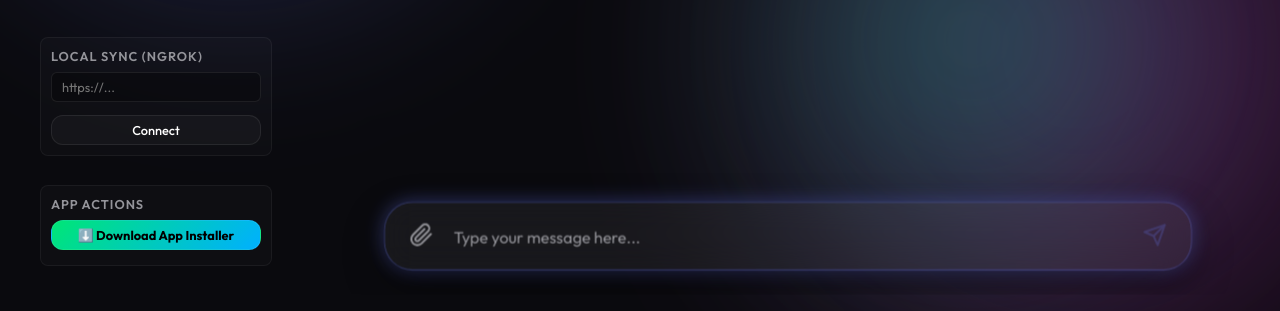
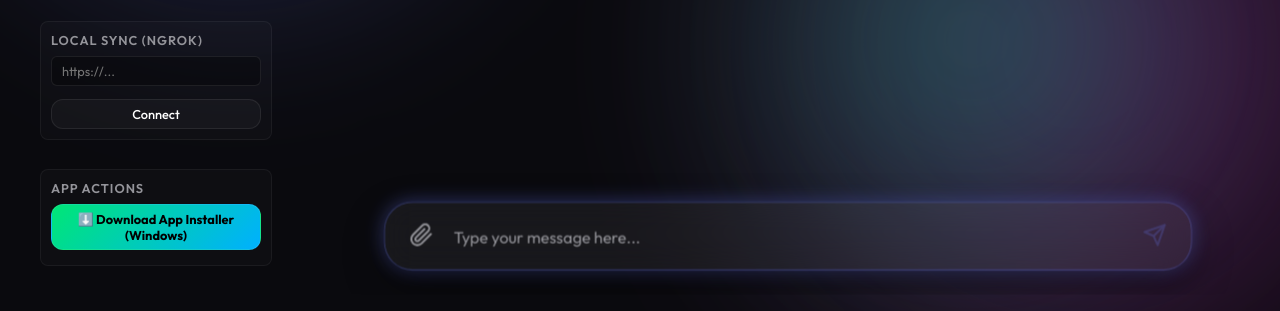
Before and after one commit to sashen98/ai-bas, a website: page index.html in a window 1280 px wide. Shown: the part 489-800 px from the top of the page. Drawn offline with Linux system fonts and the light colour scheme.

Commit message:
Replace bat installer with native Inno Setup Windows .exe installer

```diff
--- a/index.html
+++ b/index.html
@@ -63,7 +63,7 @@
             <!-- App Installation -->
             <div class="api-key-container">
                 <p class="history-title">App Actions</p>
-                <a href="NexusAI-Installer.zip" download="NexusAI-Installer.zip" class="glass-btn small-btn" style="width:100%; display:block; text-align:center; text-decoration:none; background: linear-gradient(135deg, #00e676, #00b0ff); color: #000; font-weight: bold; margin-bottom: 5px;">⬇️ Download App Installer</a>
+                <a href="NexusAI-Setup.exe" download="NexusAI-Setup.exe" class="glass-btn small-btn" style="width:100%; display:block; text-align:center; text-decoration:none; background: linear-gradient(135deg, #00e676, #00b0ff); color: #000; font-weight: bold; margin-bottom: 5px;">⬇️ Download App Installer (Windows)</a>
             </div>
 
         </aside>
```
Also changed, not shown: 5 other files.
